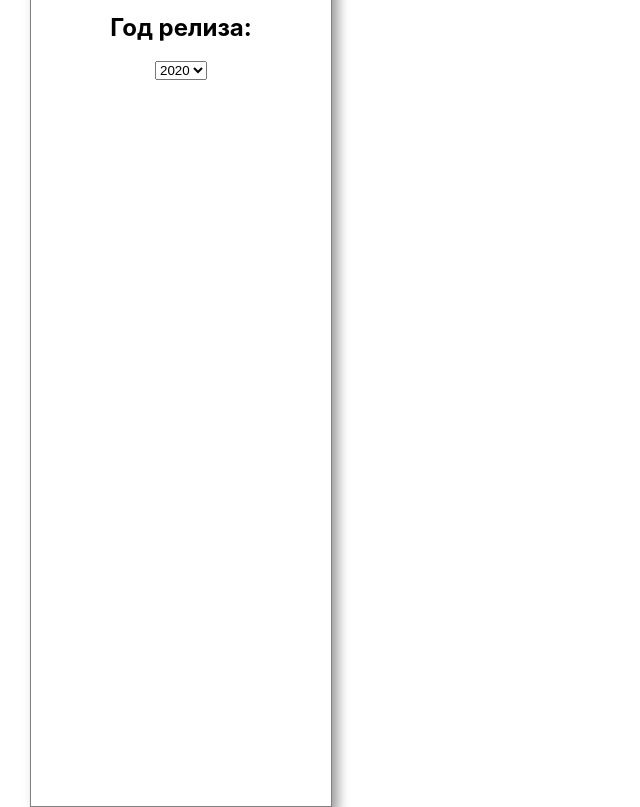
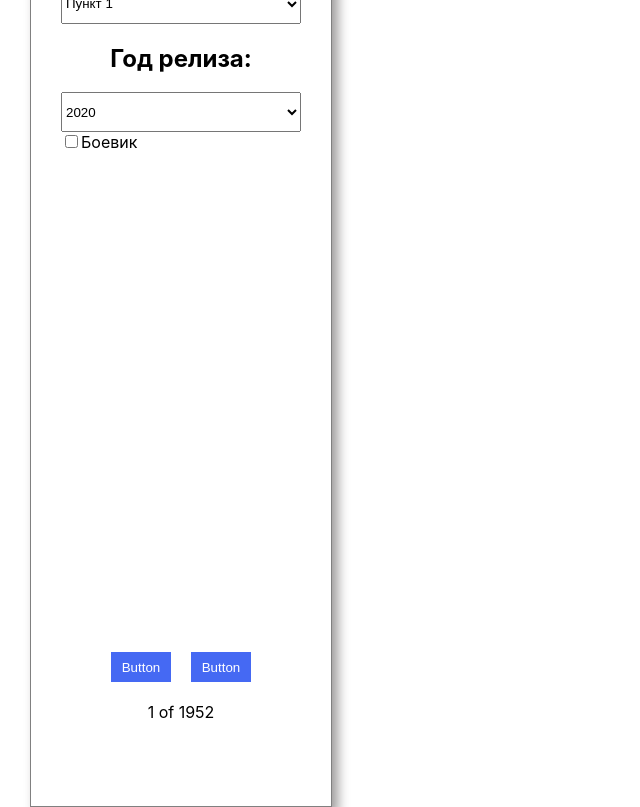
Before and after one commit to Bolshoff/project, a React (Create React App) app: page / in a window 1280 px wide. Shown: the part 260-1067 px from the top of the page, without its empty margins (0-640 px from the left). Built offline with nearby package versions, Linux system fonts and the light colour scheme.

Commit message:
add filters block

```diff
--- /dev/null
+++ b/src/components/Pagination/PageCounter/PageCounter.css
@@ -0,0 +1,3 @@
+.page-counter{
+   text-align: center;
+}
--- /dev/null
+++ b/src/components/Pagination/PageCounter/PageCounter.tsx
@@ -0,0 +1,14 @@
+import React from 'react';
+import './PageCounter.css';
+
+function PageCounter() {
+  return (
+    <div className="page-counter">
+      <span>1 </span>
+      of
+      <span> 1952</span>
+    </div>
+  );
+}
+
+export default PageCounter;
--- /dev/null
+++ b/src/components/Pagination/PageToggleButton/PageToggleButton.css
@@ -0,0 +1,9 @@
+.page-toggle-button{
+    width: 60px;
+    height: 30px;
+    border: none;
+    background-color: #4569f3;
+    color: white;
+    cursor: pointer;
+    margin:20px 10px;
+}
--- /dev/null
+++ b/src/components/Pagination/PageToggleButton/PageToggleButton.tsx
@@ -0,0 +1,10 @@
+import React from 'react';
+import './PageToggleButton.css';
+
+function PageToggleButton() {
+  return (
+    <button className="page-toggle-button" type="button">Button</button>
+  );
+}
+
+export default PageToggleButton;
--- /dev/null
+++ b/src/components/Pagination/Pagination.tsx
@@ -0,0 +1,16 @@
+import React from 'react';
+import './Pagination.css';
+import PageToggleButton from './PageToggleButton/PageToggleButton';
+import PageCounter from './PageCounter/PageCounter';
+
+function Pagination() {
+  return (
+    <div className="pagination">
+      <PageToggleButton />
+      <PageToggleButton />
+      <PageCounter />
+    </div>
+  );
+}
+
+export default Pagination;
--- a/src/components/filters/ButtonReset/ButonReset.css
+++ b/src/components/filters/ButtonReset/ButonReset.css
@@ -1,7 +1,7 @@
 .button-filters-reset{
     cursor: pointer;
-    width: 90%;
-    height: 30px;
+    width: 80%;
+    height: 40px;
     background-color: #1c2f1f;
     color: white;
     border: none;
--- a/src/components/filters/Filters.tsx
+++ b/src/components/filters/Filters.tsx
@@ -3,6 +3,8 @@ import './Filters.css';
 import ButtonReset from './ButtonReset/ButtonReset';
 import SortSelect from './select/SortSelect';
 import YearSelect from './select/YearSelect';
+import Checkbox from './checkbox/Checkbox';
+import Pagination from '../Pagination/Pagination';
 
 function Filters() {
   return (
@@ -13,6 +15,8 @@ function Filters() {
       <SortSelect />
       <h2>Год релиза:</h2>
       <YearSelect />
+      <Checkbox />
+      <Pagination />
     </div>
   );
 }
--- /dev/null
+++ b/src/components/filters/checkbox/Checkbox.css
@@ -0,0 +1,5 @@
+.checkbox-block{
+    width: 80%;
+    height: 500px;
+
+}
--- /dev/null
+++ b/src/components/filters/checkbox/Checkbox.tsx
@@ -0,0 +1,18 @@
+import React from 'react';
+import './Checkbox.css';
+
+function Checkbox() {
+  return (
+    <div className="checkbox-block">
+
+      <input
+        type="checkbox"
+        value="Some text"
+      />
+      Боевик
+
+    </div>
+  );
+}
+
+export default Checkbox;
--- a/src/components/filters/select/Select.css
+++ b/src/components/filters/select/Select.css
@@ -0,0 +1,4 @@
+select{
+    width: 80%;
+    height: 40px;
+}
--- a/src/components/filters/select/YearSelect.tsx
+++ b/src/components/filters/select/YearSelect.tsx
@@ -1,4 +1,5 @@
 import React from 'react';
+import './Select.css';
 
 function YearSelect() {
   return (
```
Also changed, not shown: src/components/Pagination/Pagination.css (added).
